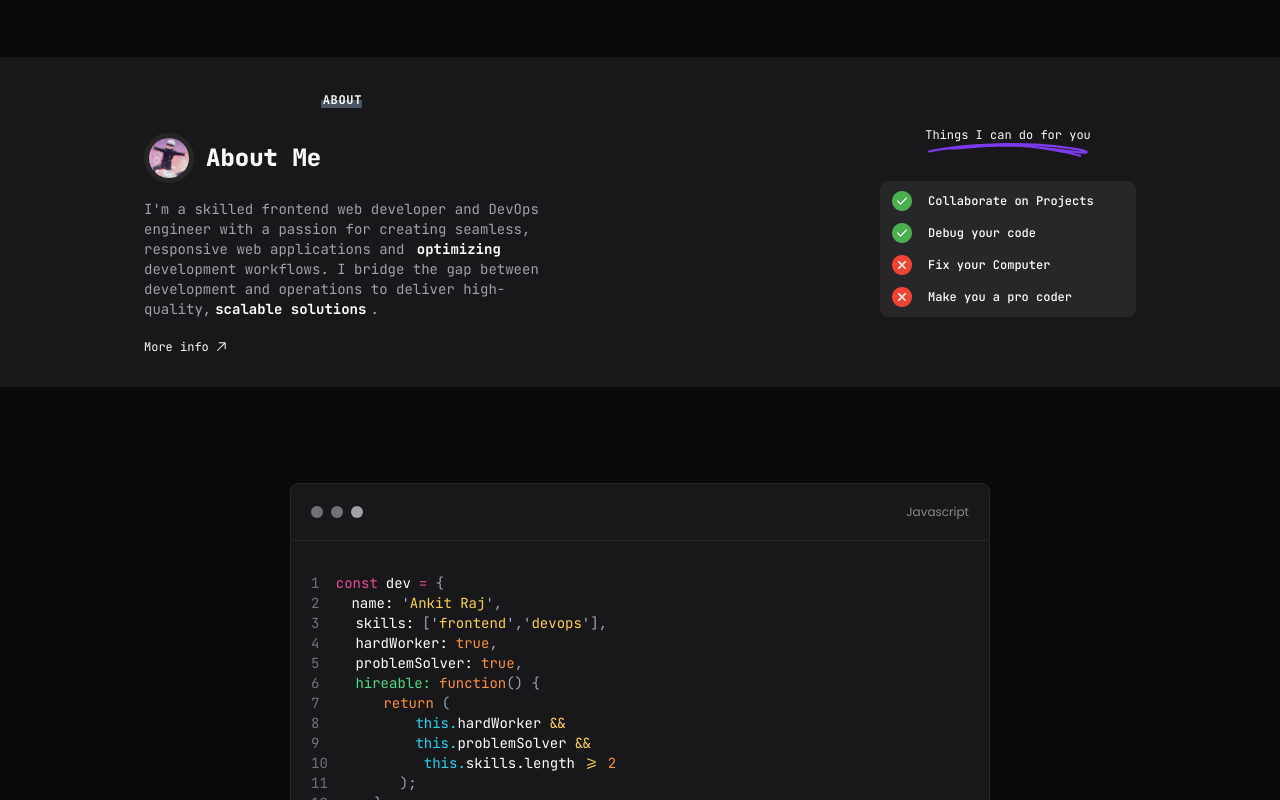
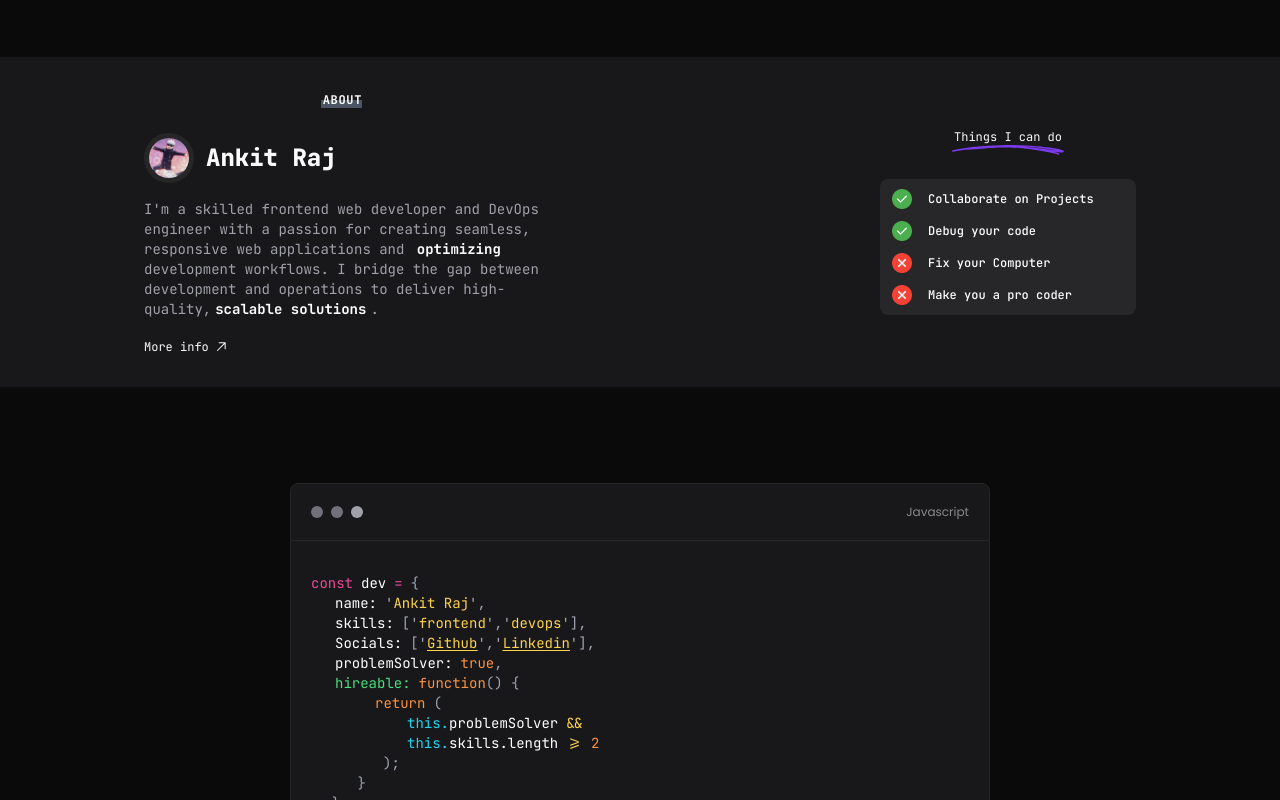
Before and after one commit to ankitrajxd/personal-portfolio, a Next.js app: page / in a window 1280 px wide. Shown: the part 2000-2800 px from the top of the page. Built offline with nearby package versions, Linux system fonts and the light colour scheme.

Commit message:
updated ui

```diff
--- a/app/About.tsx
+++ b/app/About.tsx
@@ -7,6 +7,7 @@ import Image from "next/image";
 import profilepic from "@/public/profilePicture.jpg";
 import List from "./components/List";
 import { GoArrowUpRight } from "react-icons/go";
+import Socials from "./footer/Socials";
 
 const About = () => {
   return (
@@ -32,7 +33,7 @@ const About = () => {
           </div>
           <div>
             <p className="inline-block font-jetbrains text-xl sm:text-2xl  font-extrabold  md:no-underline underline-offset-8 decoration-[#F11A7B]">
-              About Me
+              Ankit Raj
             </p>
           </div>
         </div>
--- a/app/Hero.tsx
+++ b/app/Hero.tsx
@@ -9,7 +9,7 @@ const Hero = () => {
       >
         <div className="mx-[5rem] md:mx-[3rem] lg:mx-[12rem] w-full relative flex items-center justify-start sm:justify-center">
           <h1 className="text-5xl font-bold md:text-7xl xl:text-[5rem] text-left sm:text-center leading-tight md:leading-tight ">
-            Hi😇, I&apos;m{" "}
+            Hi, I&apos;m{" "}
             <span className=" decoration-2 underline-offset-[5px] decoration-[#74E291]">
               {/* <span className="bg-clip-text font-protest font-normal  text-transparent bg-gradient-to-r from-pink-500 via-red-500 to-yellow-500 ">
                 Ankit,
--- a/app/components/CodeBlock.tsx
+++ b/app/components/CodeBlock.tsx
@@ -15,22 +15,22 @@ const CodeBlock = () => {
       <div className="px-5 py-8 border-zinc-600 overflow-hidden">
         <code className="font-jetbrains">
           <div className="blink" data-aos="fade-in-left">
-            <span className="text-zinc-500 mr-2">1</span>{" "}
+            {/* <span className="text-zinc-500 mr-2">1</span>{" "} */}
             <span className="text-pink-500 mr-2"> const</span>
             <span className="text-white mr-2">dev</span>
             <span className="text-pink-500 mr-2">=</span>
             <span className="text-gray-400">{"{"}</span>
           </div>
           <div data-aos="fade-in-left" data-aos-delay="100">
-            <span className="text-zinc-500">2</span>
-            <span className="text-white ml-8 mr-2">name:</span>
+            {/* <span className="text-zinc-500">2</span> */}
+            <span className="text-white ml-6 mr-2">name:</span>
             <span className="text-gray-400">'</span>
             <span className="text-amber-300">Ankit Raj</span>
             <span className="text-gray-400">',</span>
           </div>
           <div data-aos="fade-in-left" data-aos-delay="200">
-            <span className="text-zinc-500">3</span>
-            <span className="text-white ml-9 mr-2">skills:</span>
+            {/* <span className="text-zinc-500">3</span> */}
+            <span className="text-white ml-6 mr-2">skills:</span>
             <span className="text-gray-400">['</span>
             <span className="text-amber-300">frontend</span>
             <span className="text-gray-400">','</span>
@@ -38,58 +38,73 @@ const CodeBlock = () => {
             <span className="text-gray-400">'],</span>
           </div>
           <div data-aos="fade-in-left" data-aos-delay="300">
-            <span className="text-zinc-500">4</span>
-            <span className="text-white ml-9 mr-2">hardWorker:</span>
-            <span className="text-orange-400">true</span>
-            <span className="text-gray-400">,</span>
+            {/* <span className="text-zinc-500">4</span> */}
+            <span className="text-white ml-6 mr-2">Socials:</span>
+            <span className="text-gray-400">['</span>
+            <span className="text-amber-300 underline underline-offset-2">
+              <a href="https://github.com/ankitrajxd">Github</a>
+            </span>
+            <span className="text-gray-400">','</span>
+            <span className="text-amber-300 underline underline-offset-2">
+              <a href="https://www.linkedin.com/in/ankitraaj/">Linkedin</a>
+            </span>
+            <span className="text-gray-400">'],</span>
           </div>
+
           <div data-aos="fade-in-left" data-aos-delay="400">
-            <span className="text-zinc-500">5</span>
-            <span className="text-white ml-9 mr-2">problemSolver:</span>
+            {/* <span className="text-zinc-500">5</span> */}
+            <span className="text-white ml-6 mr-2">problemSolver:</span>
             <span className="text-orange-400">true</span>
             <span className="text-gray-400">,</span>
           </div>
           <div data-aos="fade-in-left" data-aos-delay="500">
-            <span className="text-zinc-500">6</span>
-            <span className="text-green-400 ml-9 mr-2">hireable:</span>
+            {/* <span className="text-zinc-500">6</span> */}
+            <span className="text-green-400 ml-6 mr-2">hireable:</span>
             <span className="text-orange-400">function</span>
             <span className="text-gray-400">() {"{"}</span>
           </div>
           <div data-aos="fade-in-left" data-aos-delay="600">
-            <span className="text-zinc-500">7</span>
+            {/* <span className="text-zinc-500">7</span> */}
             <span className="text-orange-400 ml-16 mr-2">return</span>
             <span className="text-gray-400">(</span>
           </div>
           <div data-aos="fade-in-left" data-aos-delay="700">
-            <span className="text-zinc-500">8</span>
-            <span className="text-cyan-400 ml-24">this.</span>
-            <span className="text-white mr-2">hardWorker</span>
-            <span className="text-amber-300">&amp;&amp;</span>
-          </div>
-          <div data-aos="fade-in-left" data-aos-delay="800">
-            <span className="text-zinc-500">9</span>
+            {/* <span className="text-zinc-500">8</span> */}
             <span className="text-cyan-400 ml-24">this.</span>
             <span className="text-white mr-2">problemSolver</span>
             <span className="text-amber-300">&amp;&amp;</span>
           </div>
-          <div data-aos="fade-in-left" data-aos-delay="900">
+          <div data-aos="fade-in-left" data-aos-delay="800">
+            {/* <span className="text-zinc-500">9</span> */}
+            <span className="text-cyan-400 ml-24">this.</span>
+            <span className="text-white mr-2">skills.length</span>
+            <span className="text-amber-300 mr-2">&gt;=</span>
+            <span className="text-orange-400">2</span>
+          </div>
+          {/* <div data-aos="fade-in-left" data-aos-delay="900">
             <span className="text-zinc-500">10</span>
             <span className="text-cyan-400 ml-24">this.</span>
             <span className="text-white mr-2">skills.length</span>
             <span className="text-amber-300 mr-2">&gt;=</span>
             <span className="text-orange-400">2</span>
-          </div>
+          </div> */}
           <div data-aos="fade-in-left" data-aos-delay="1000">
-            <span className="text-zinc-500">11</span>
+            {/* <span className="text-zinc-500">11</span> */}
             <span className="text-gray-400 ml-[4.5rem] mr-2">);</span>
           </div>
           <div data-aos="fade-in-left" data-aos-delay="1100">
-            <span className="text-zinc-500">12</span>
+            {/* <span className="text-zinc-500">12</span> */}
             <span className="text-gray-400 ml-[2.9rem]">{"}"}</span>
           </div>
           <div data-aos="fade-in-left" data-aos-delay="1200">
-            <span className="text-zinc-500">13</span>
+            {/* <span className="text-zinc-500">13</span> */}
             <span className="text-gray-400 ml-[1.3rem]">{"}"}</span>
+          </div>
+          <div data-aos="fade-in-left" className="mt-4" data-aos-delay="1300">
+            {/* <span className="text-zinc-500">13</span> */}
+            <span className="text-gray-500 ">
+              {"// Fun Fact - You can actually click on socials."}
+            </span>
           </div>
         </code>
       </div>
--- a/app/components/List.tsx
+++ b/app/components/List.tsx
@@ -8,8 +8,8 @@ const List = () => {
   return (
     <div className="font-jetbrains text-xs p-2 px-0">
       <h2 className="my-6 mt-10 md:mt-0 text-center flex justify-center items-center flex-col">
-        Things I can do for you{" "}
-        <div className="w-[10rem]">
+        Things I can do{" "}
+        <div className="w-[7rem]">
           <svg
             xmlns="http://www.w3.org/2000/svg"
             viewBox="0 0 1418 125"
--- a/app/footer/Footer.tsx
+++ b/app/footer/Footer.tsx
@@ -22,9 +22,9 @@ const Footer = ({ className }: Props) => {
         </a>
         . All Rights Reserved.
       </span>
-      <div className="flex flex-wrap items-center mt-3  font-medium text-gray-500 dark:text-gray-400 sm:mt-0">
+      {/* <div className="flex flex-wrap items-center mt-3  font-medium text-gray-500 dark:text-gray-400 sm:mt-0">
         <Socials />
-      </div>
+      </div> */}
     </footer>
   );
 };
--- a/app/page.tsx
+++ b/app/page.tsx
@@ -8,6 +8,7 @@ import Footer from "./footer/Footer";
 import About from "./About";
 import CodeBlock from "./components/CodeBlock";
 import List from "./components/List";
+import { Button } from "@/components/ui/button";
 
 export default function Home() {
   return (
@@ -50,6 +51,17 @@ export default function Home() {
       <div className="px-[1rem] md:px-[9rem] my-[6rem]  ">
         <CodeBlock />
       </div>
+      <div className="px-4 md:px-36 text-center my-24">
+        <h2 className="text-2xl md:text-4xl font-bold mb-4 bg-clip-text text-transparent bg-gradient-to-r from-[#FDBA66] to-[#FD6D71]">
+          Have an idea in mind?
+        </h2>
+        <p className="text-lg md:text-2xl text-zinc-300 mb-8">
+          Let&apos;s make it real!
+        </p>
+        <Button className="bg-zinc-900 text-white px-3  hover:bg-zinc-800">
+          <a href="mailto:ankitrajxd@gmail.com">Get Started</a>
+        </Button>
+      </div>
     </div>
   );
 }
```
